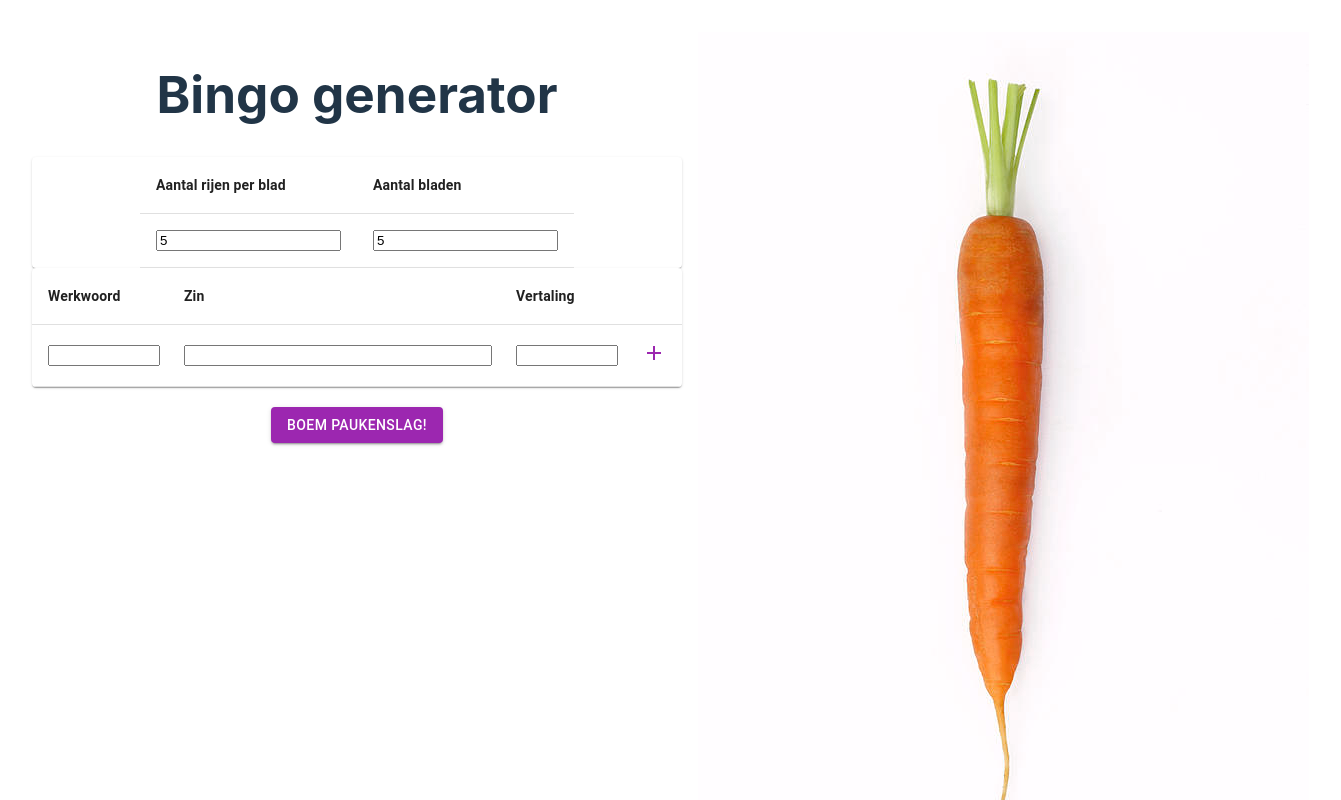
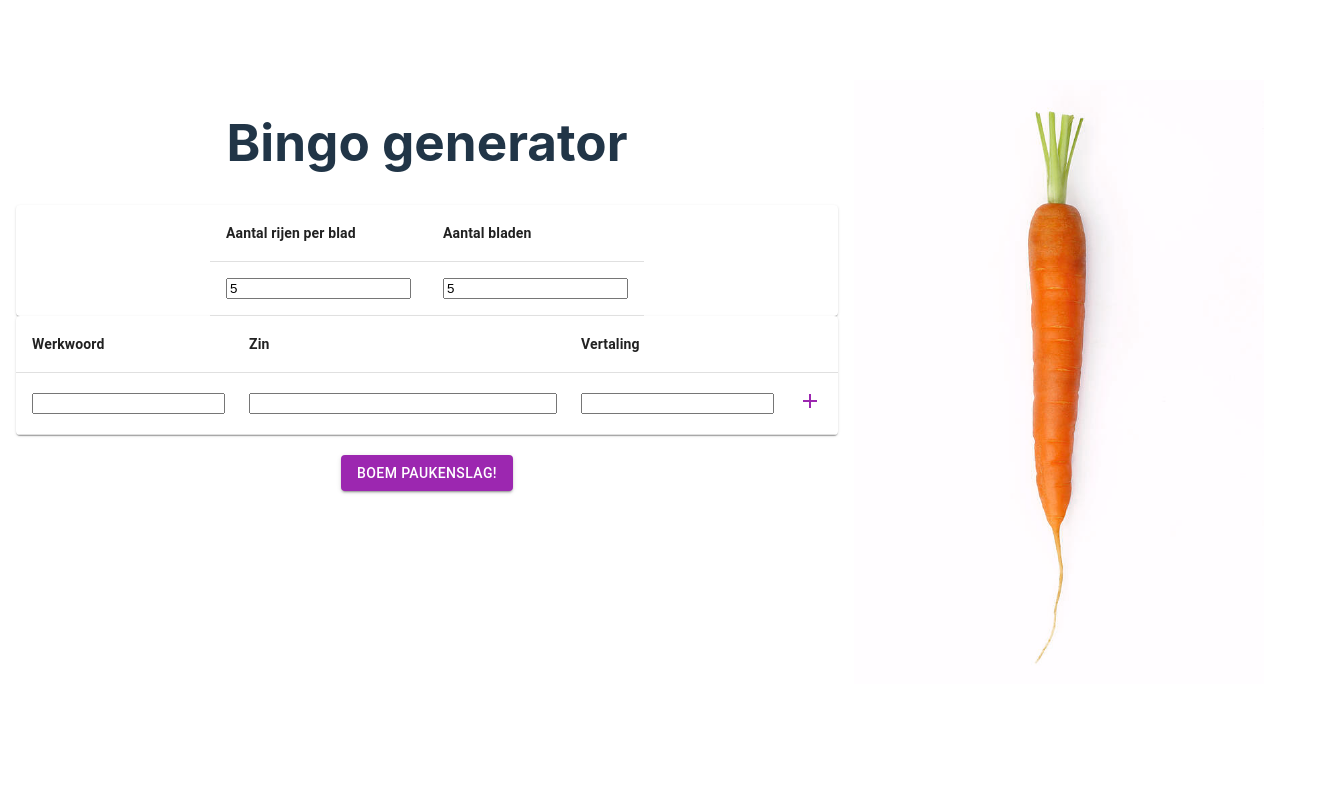
Before and after one commit to bgossele/bingo, a React (Vite) app in the folder bingo/: page / in a window 1280 px wide. Shown: the top 800 px of the page, 1341 px wide, since content can reach past the window. Built offline with nearby package versions, Linux system fonts and the light colour scheme.

Commit message:
verbeteringen aan styling

```diff
--- a/bingo/src/App.css
+++ b/bingo/src/App.css
@@ -1,36 +1,15 @@
 #root {
   margin: 0 auto;
-  padding: 2rem;
+  padding: 1rem;
   text-align: center;
 
 }
 
-.logo {
-  height: 6em;
-  padding: 1.5em;
-  will-change: filter;
-  transition: filter 300ms;
-}
 .logo:hover {
   filter: drop-shadow(0 0 2em #646cffaa);
 }
 .logo.react:hover {
   filter: drop-shadow(0 0 2em #61dafbaa);
-}
-
-@keyframes logo-spin {
-  from {
-    transform: rotate(0deg);
-  }
-  to {
-    transform: rotate(360deg);
-  }
-}
-
-@media (prefers-reduced-motion: no-preference) {
-  a:nth-of-type(2) .logo {
-    animation: logo-spin infinite 20s linear;
-  }
 }
 
 .card {
--- a/bingo/src/components/BingoOutput.tsx
+++ b/bingo/src/components/BingoOutput.tsx
@@ -1,6 +1,7 @@
 import { useBingoSets } from '../hooks/bingoOutput/hooks';
 import { BingoSetTabel } from './BingoSetTabel';
 
+import Box from '@mui/material/Box';
 import Divider from '@mui/material/Divider';
 import Stack from '@mui/material/Stack';
 import { useEffect } from 'react';
@@ -18,17 +19,19 @@ export const BingoOutput = (props: Props) => {
     if (!nested) window.print();
   }, [nested]);
 
-  const style = nested ? { padding: '40px', overflowY: 'scroll' } : { padding: '10px' };
+  const style = nested ? { padding: '10px', overflowY: 'scroll' } : { padding: '10px' };
 
   return bingoSetjes ? (
     <Stack id="bingo-output" spacing={2} divider={<Divider orientation="horizontal" flexItem />} sx={style}>
       {bingoSetjes.map((bingoSet, index) => (
-        <BingoSetTabel key={index} bingoSet={bingoSet} />
+        <Box sx={{ height: '100%' }}>
+          <BingoSetTabel key={index} bingoSet={bingoSet} />
+        </Box>
       ))}
     </Stack>
   ) : (
-    <div style={{ flex: 1 }}>
-      <img src={wortelImage} alt="Wortel" />
-    </div>
+    <Box sx={{ flex: 1 }}>
+      <img src={wortelImage} alt="Wortel" style={{ maxHeight: '100%', maxWidth: '100%' }} />
+    </Box>
   );
 };
--- a/bingo/src/views/Bingo.tsx
+++ b/bingo/src/views/Bingo.tsx
@@ -9,7 +9,7 @@ const Bingo = () => {
   const bingoSetjes = useBingoSets();
 
   return (
-    <Stack direction="row" spacing={2}>
+    <Stack direction="row" spacing={2} sx={{ height: '80vh' }}>
       <Stack direction="column" spacing={2}>
         <Input />
 
```
